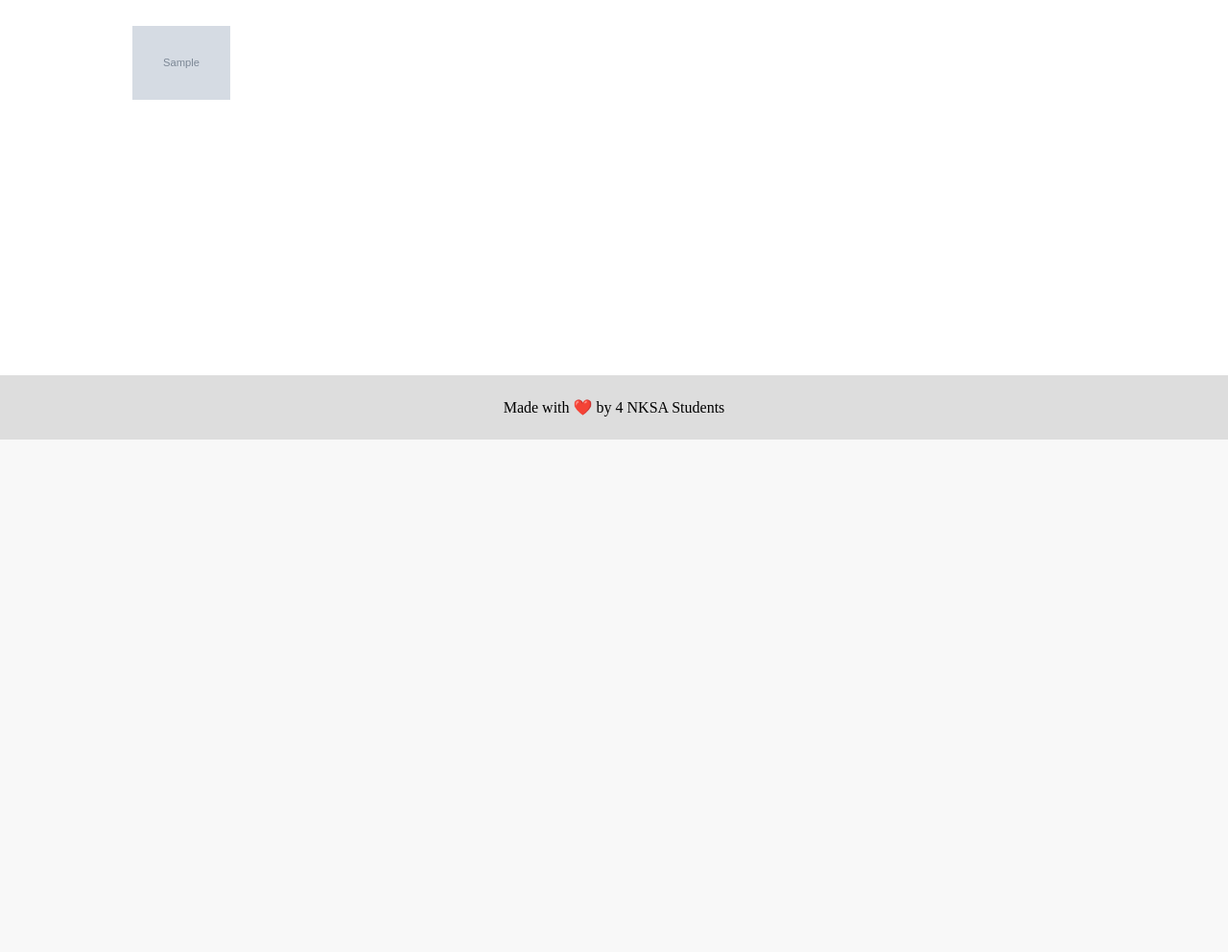
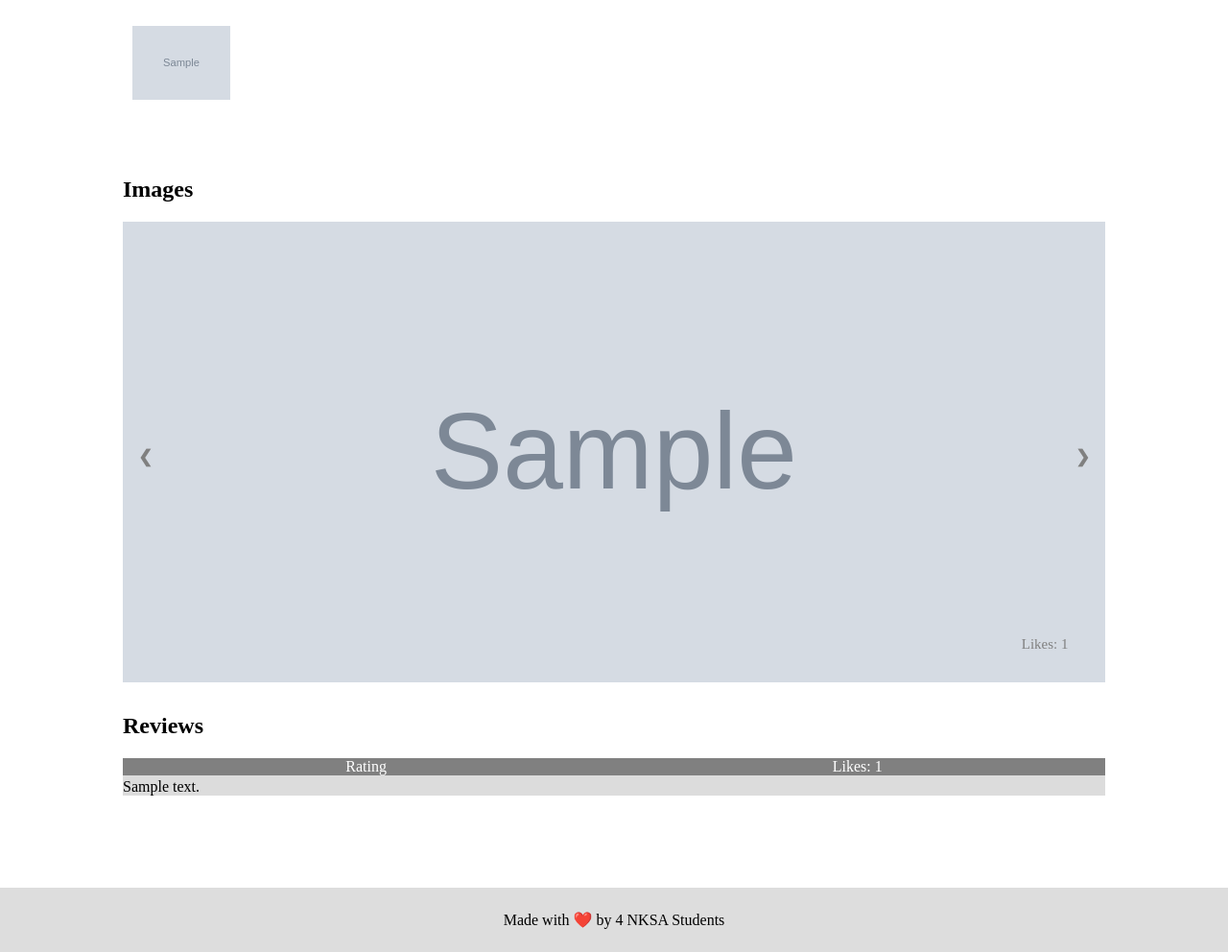
Before and after one commit to LarsZauberer/MensaRating, a Django app: template core/templates/userProfile.html in a window 1280 px wide. Shown: the part 342-1334 px from the top of the page at 96% size. Before the commit the page ends 800 px from the top, so only its background shows below. Run offline with Django 4.2, Linux system fonts and the light colour scheme; tables that the repository leaves empty hold one stand-in row (values such as "Sample post"); the template is opened without the code that fills it: values that come from a table or form of the project are taken from there, most other values are stand-ins (such as "Sample title", 1, 10 or a date in 2020); grey boxes marked "Sample" are stand-in pictures.

Commit message:
Profil layouting

```diff
--- a/core/templates/menu.html
+++ b/core/templates/menu.html
@@ -76,7 +76,7 @@
     </div>
 
     <script>
-        checkOrientation()
+        setInterval(checkOrientation, 1000);
         showSlides(slideIndex);
     </script>
 
--- a/core/templates/userProfile.html
+++ b/core/templates/userProfile.html
@@ -21,6 +21,46 @@
 {% endfor %}
 </div>
 
+<h2>Images</h2>
+<!-- https://www.w3schools.com/howto/howto_js_slideshow.asp -->
+<div class="imageContainer">
+   {% for image in images %}
+       <div class="imageSlide fade">
+           <div class="imgContainer">
+               <img src="{{image.image.url}}" alt="{{image.image.name}}" class="imageImage">
+           </div>
+           <div class="imageButtons">
+               <p class="likeText imageLikeText">Likes: <span id="2-{{image.pk}}">{{image.likes}}</span></p>
+           </div>
+       </div>
+   {% endfor %}
+   {% if images|length == 0 %}
+       <div class="imageSlide fade">
+           <div class="imgContainer">
+               <img src="{% static 'images/no_images_yet.png' %}" alt="Keine Bilder verfügbar" class="imageImage">
+           </div>
+       </div>
+   {% else %}
+       <a class="prev" onclick="plusSlides(-1)">&#10094;</a>
+       <a class="next" onclick="plusSlides(1)">&#10095;</a>
+   {% endif %}
+</div>
+
+<script>
+   setInterval(checkOrientation, 100);
+   showSlides(slideIndex);
+</script>
+
+<h2>Reviews</h2>
+{% for review in reviews %}
+        <div class="review">
+            <div class="review-header">
+                <div>Rating</div>
+                <div>Likes: <span id="1-{{review.pk}}">{{review.likes}}</span></div>
+            </div>
+            {{review.text}}
+        </div>
+{% endfor %}
 </main>
 
 
--- a/core/views.py
+++ b/core/views.py
@@ -210,7 +210,7 @@ def userProfile(request):
     reviews = Review.objects.filter(profil=profil)
     images = Image.objects.filter(profil=profil)
 
-    context = {"name": profil.user, "karma": profil.karma, "badges": badges}
+    context = {"name": profil.user, "karma": profil.karma, "badges": badges, "images": images, "reviews": reviews}
 
     return render(request, "userProfile.html", context=context)
 
```
